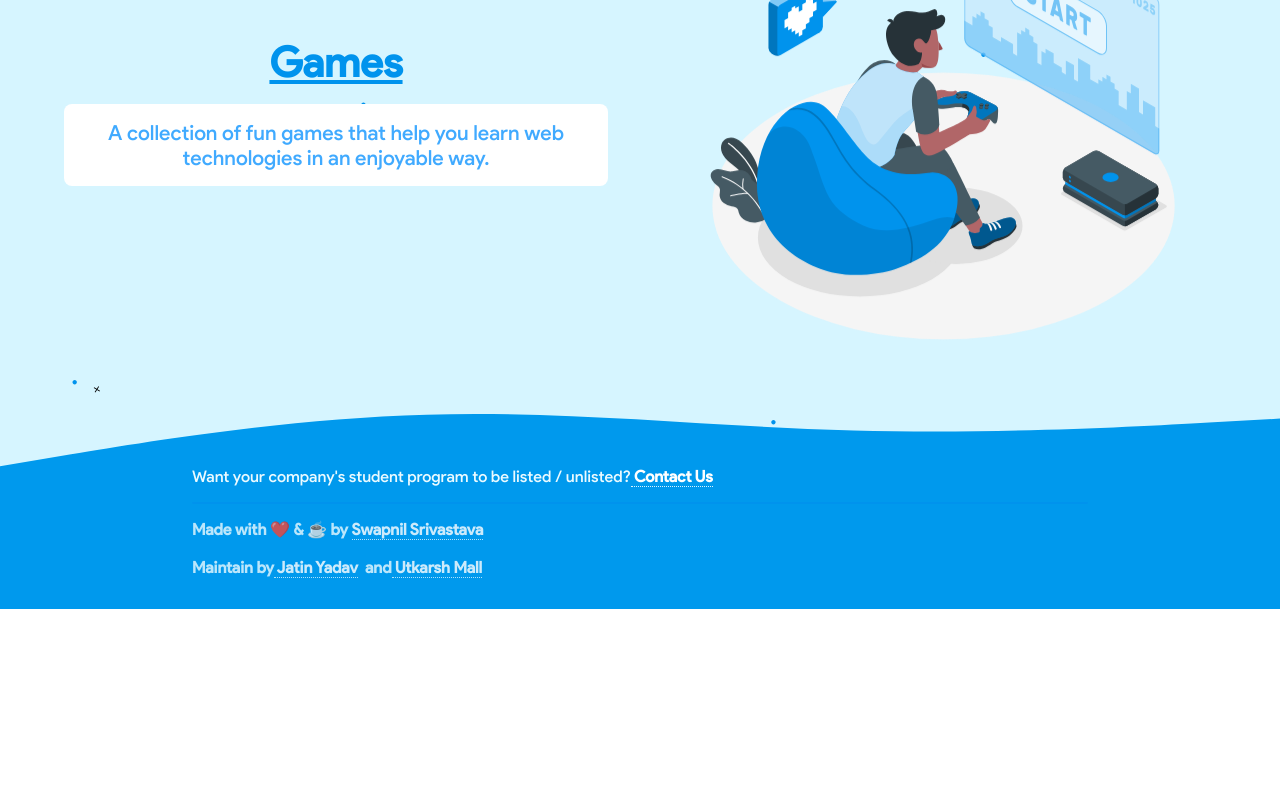
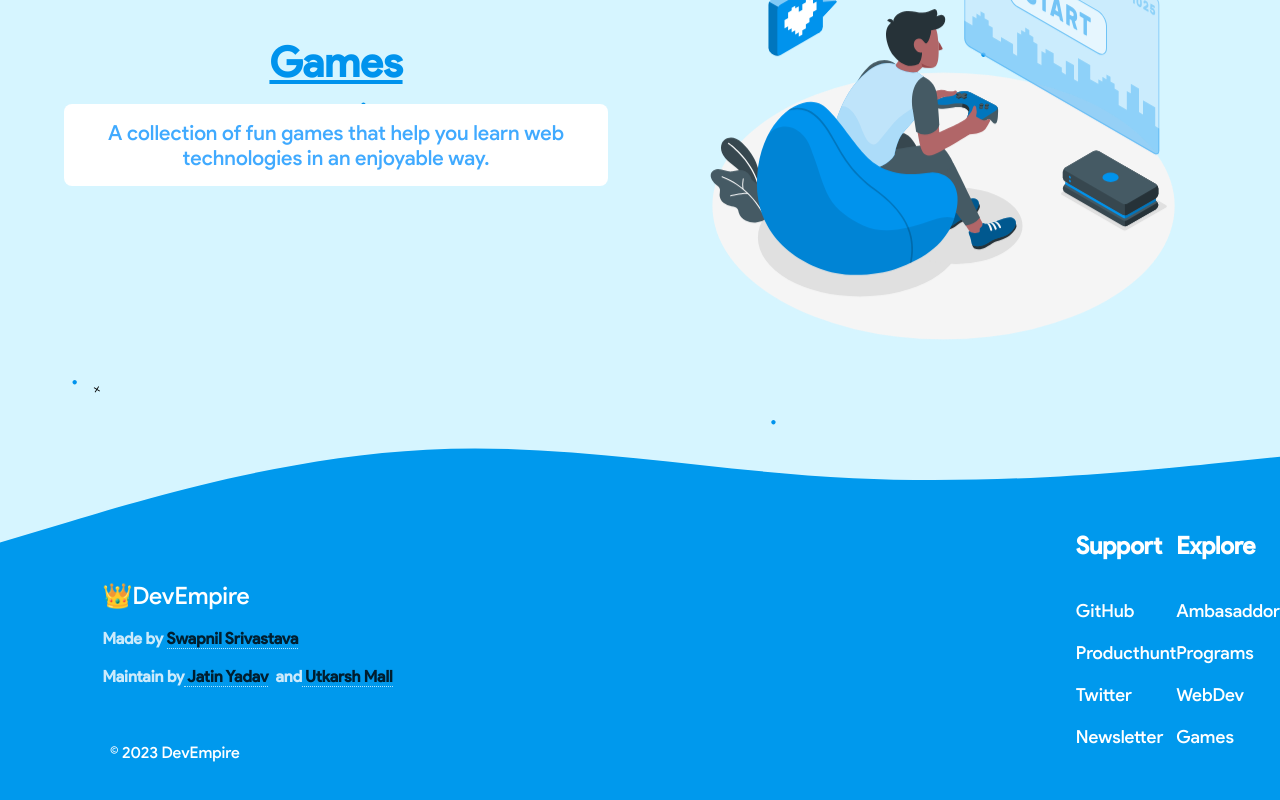
Before and after one commit to swapnilsparsh/DevEmpire, a Next.js app: page / in a window 1280 px wide. Shown: the part 2445-3245 px from the top of the page. Before the commit the page ends 3054 px from the top, so only its background shows below. Built offline with nearby package versions, Linux system fonts and the light colour scheme; no server answers.

Commit message:
Created the footer

```diff
--- a/components/Footer.js
+++ b/components/Footer.js
@@ -1,24 +1,23 @@
 import React from "react";
-
+import {
+  Box,
+  Container,
+  Row,
+  Column1,
+  Column2,
+  FooterLink,
+  Heading1,
+  Heading2
+} from "./FooterStyles";
 const Footer = () => {
   return (
     <div className="footer">
       <footer className="copyright">
         <div className="footer-question">
-          <p>
-            Want your company&apos;s student program to be listed / unlisted?
-            <a
-              href="https://twitter.com/swapnilsparsh"
-              target="_blank"
-              rel="noreferrer"
-            >
-              {" "}
-              Contact Us
-            </a>
-          </p>
-          <hr />
+        <h2><span>👑</span>DevEmpire</h2>
+        <br/>
           <h4>
-            Made with ❤️ & ☕ by{" "}
+            Made by{" "}
             <a
               href="https://swapnilsparsh.github.io"
               target="_blank"
@@ -50,7 +49,29 @@ const Footer = () => {
             </a>
           </h4>
         </div>
+        <br/>
+        <br/>
+        <br/>
+        <p className="footer-copyright">© 2023 DevEmpire</p>
       </footer>
+        <div className="footer-details">
+          <Container>
+          <Column1>
+            <Heading1>Support</Heading1>
+            <FooterLink target="_blank" href="https://github.com/swapnilsparsh/DevEmpire">GitHub</FooterLink>
+            <FooterLink href="https://www.producthunt.com/products/developer-empire?utm_source=badge-featured&utm_medium=badge#developer-empire">Producthunt</FooterLink>
+            <FooterLink href="https://twitter.com/intent/tweet?text=Check%20out%20this%20awesome%20website%20having%20a%20collection%20of%20all%20the%20campus%20ambassador%20and%20fellowship%20programs&url=https://devempire.netlify.app&via=swapnilsparsh">Twitter</FooterLink>
+            <FooterLink href="#">Newsletter</FooterLink>
+          </Column1>
+          <Column2>
+            <Heading2>Explore</Heading2>
+            <FooterLink href="/ambassador">Ambasaddor</FooterLink>
+            <FooterLink href="/programs">Programs</FooterLink>
+            <FooterLink href="/webdev">WebDev</FooterLink>
+            <FooterLink href="/games">Games</FooterLink>
+          </Column2>
+          </Container>
+        </div>
     </div>
   );
 };
--- /dev/null
+++ b/components/FooterStyles.js
@@ -0,0 +1,69 @@
+import styled from 'styled-components';
+
+export const Box = styled.div`
+padding: 80px 60px;
+background: blue;
+position: relative;
+bottom: 0;
+width: 100%;
+
+
+@media (max-width: 1000px) {
+	padding: 70px 30px;
+}
+`;
+
+export const Container = styled.div`
+	display:inline-block;
+	float:right;
+`
+
+export const Column1 = styled.div`
+display: flex;
+flex-direction: column;
+float:left;
+`;
+export const Column2 = styled.div`
+display: flex;
+flex-direction: column;
+float :right;
+`;
+
+// export const Row = styled.div`
+// display: block;
+// grid-template-columns: repeat(auto-fill,
+// 						minmax(185px, 1fr));
+// grid-gap: 20px;
+
+// @media (max-width: 1000px) {
+// 	grid-template-columns: repeat(auto-fill,
+// 						minmax(200px, 1fr));
+// }
+// `;
+
+export const FooterLink = styled.a`
+color: #fff;
+margin-bottom: 20px;
+font-size: 18px;
+text-decoration: none;
+
+&:hover {
+	color: green;
+	transition: 200ms ease-in;
+}
+`;
+
+export const Heading1 = styled.p`
+font-size: 24px;
+color: #fff;
+margin-bottom: 40px;
+font-weight: bold;
+display:block;
+`;
+export const Heading2 = styled.p`
+font-size: 24px;
+color: #fff;
+margin-bottom: 40px;
+font-weight: bold;
+display:block;
+`;
--- a/package.json
+++ b/package.json
@@ -19,6 +19,7 @@
     "react-dom": "17.0.2",
     "react-paginate": "^8.1.4",
     "react-router-dom": "^6.2.1",
-    "react-scroll": "^1.8.4"
+    "react-scroll": "^1.8.4",
+    "styled-components": "^5.3.11"
   }
 }
--- a/styles/globals.css
+++ b/styles/globals.css
@@ -1002,7 +1002,10 @@ replaced by just the links.*/
   background: url("../public/assets/svg/Footer.svg");
   background-repeat: no-repeat;
   background-size: 100%;
-  padding: 6rem 0rem 2rem 0rem;
+  padding: 10rem 0rem 2rem 0rem;
+  display:grid;
+  grid-template-columns: auto auto;
+  position:relative;
 }
 
 .footer-question {
@@ -1013,28 +1016,27 @@ replaced by just the links.*/
 
 .footer-question h4 {
   /* color: rgba(255, 255, 255, 0.808); */
-  color: var(--extra1);
+  color: white;
   opacity: 0.8;
 }
 
 .footer-question a {
   font-weight: 600;
   text-decoration: none;
-  color: var(--native1);
+  color: black;
   border-bottom: 1px dotted var(--accent-30);
   opacity: 1 !important;
 }
-
-hr {
-  margin-bottom: 1rem;
-  border: 0.1px solid var(--primary);
-  border-radius: 10px;
-}
-
-.footer-question p {
-  /* color: rgba(255, 255, 255, 0.808); */
-  color: var(--extra1);
-  margin-bottom: 1rem;
+.footer-question h2{
+  margin-top: 50px;
+  font-weight: 400;
+  text-decoration: none;
+  color: white;
+}
+.footer-copyright{
+  color: white;
+  display:flex;
+  margin-left: 110px;
 }
 
 /* Footer End */
```
Also changed, not shown: public/assets/icon/Crown.png (added), 1 other file (tests, documents, lock files or other folders).
